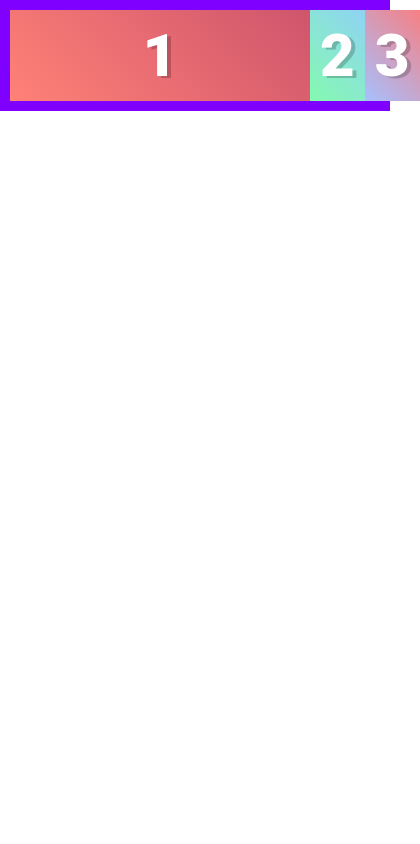
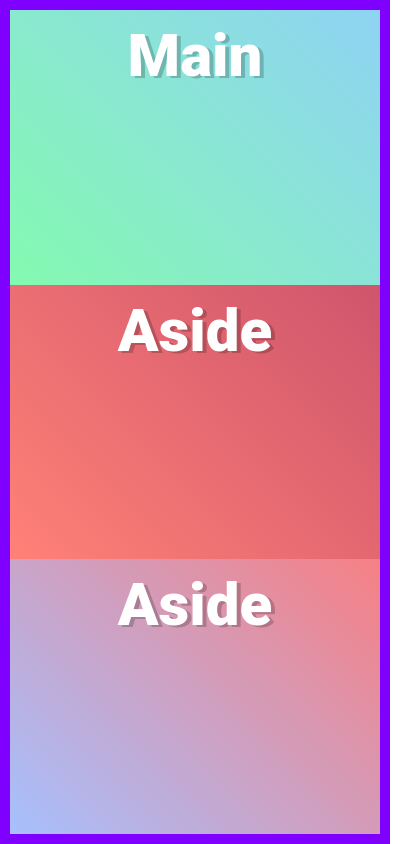
Before and after one commit to flacsnew/css-flexbox, a plain HTML site: page index.html in a window 390 px wide. Shown: the whole page, 420 px wide, since content can reach past the window. Drawn offline with Linux system fonts and the light colour scheme.

Commit message:
Ordering

```diff
--- a/index.html
+++ b/index.html
@@ -9,9 +9,9 @@
 </head>
 <body>
     <div class="flex-container">
-        <div class="flex-item item-1">1</div>
-        <div class="flex-item item-2">2</div>
-        <div class="flex-item item-3">3</div>
+        <div class="flex-item item-1">Aside</div>
+        <div class="flex-item item-2">Main</div>
+        <div class="flex-item item-3">Aside</div>
         <!-- <div class="flex-item item-4">4</div>
         <div class="flex-item item-5">5</div>
         <div class="flex-item item-6">6</div>
--- a/style.css
+++ b/style.css
@@ -52,18 +52,33 @@
 /* Custom */
 .flex-container {
     display: flex;
+    height: 100vh;
 }
 
 .flex-item {
-    /* flex-basis: 300px;
-    flex-grow: 1; */
-    flex: 1 0 300px;
+    flex: 1;
 }
 
-.item-2 {
-    flex-shrink: 2;
+@media screen and (max-width: 650px) {
+    .flex-container {
+        flex-direction: column;
+    }
+    .item-2 {
+      order: -1;
+    }
 }
 
-.item-3 {
-    flex-shrink: 3;
-}
+/*
+.item-1 {
+    order: 1;
+  }
+  .item-7 {
+    order: -1;
+  }
+  .item-4 {
+    order: 2;
+  }
+  .item-5 {
+    order: 1;
+  }
+*/
```
